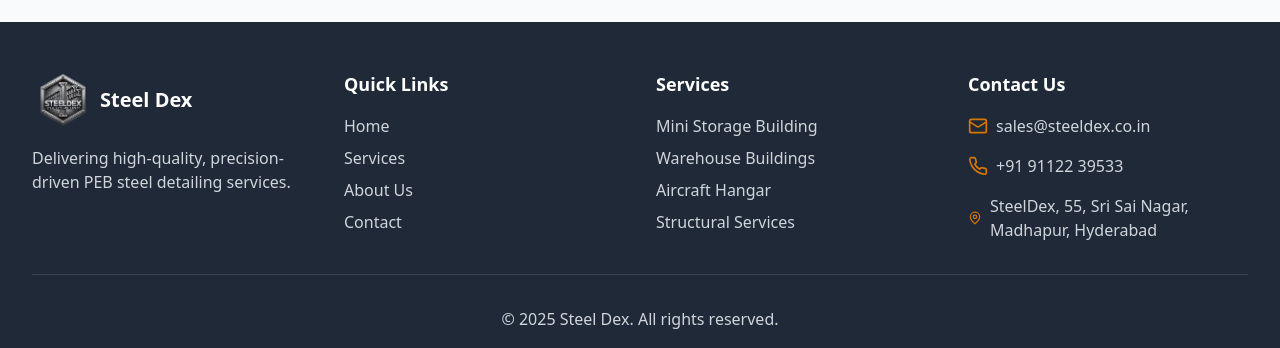
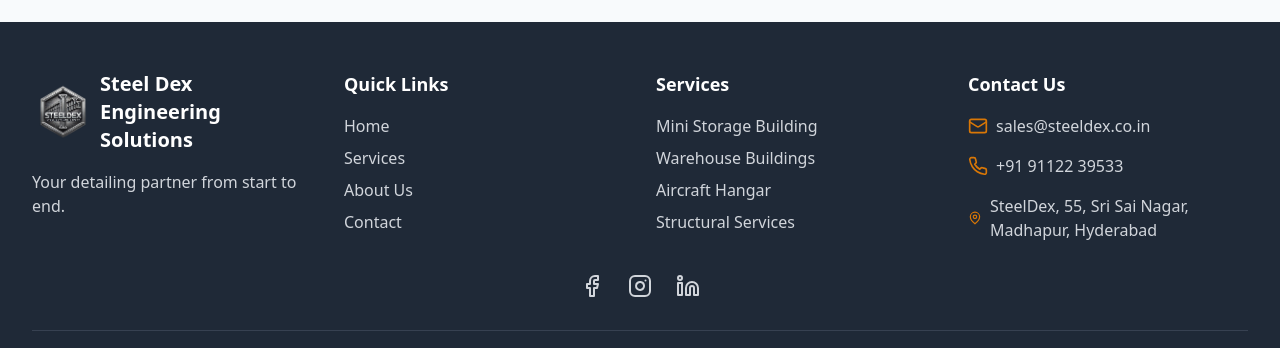
Before and after one commit to ADARSHKOTAWAR/Steel_Dex, a React (Vite) app: page /gallery in a window 1280 px wide. Shown: the part 2082-2430 px from the top of the page. Built offline with nearby package versions, Linux system fonts and the light colour scheme.

Commit message:
Social media links

```diff
--- a/src/components/Footer.tsx
+++ b/src/components/Footer.tsx
@@ -1,5 +1,5 @@
 import React from 'react';
-import { Building2, Mail, Phone, MapPin } from 'lucide-react';
+import { Building2, Mail, Phone, MapPin, Facebook, Instagram, Linkedin } from 'lucide-react';
 import { Link } from 'react-router-dom';
 
 const Footer = () => {
@@ -11,13 +11,17 @@ const Footer = () => {
           <div className="space-y-4">
             <div className="flex items-center">
               <Link to="/" className="flex items-center">
-                <img src="assets/logo.jpg" width={60} height={60} alt="logo" className='transition-transform duration-200 hover:scale-125'/>
-                <span className="ml-2 font-bold text-xl">Steel Dex</span>
+                <img
+                  src="assets/logo.jpg"
+                  width={60}
+                  height={60}
+                  alt="logo"
+                  className="transition-transform duration-200 hover:scale-125"
+                />
+                <span className="ml-2 font-bold text-xl">Steel Dex Engineering Solutions</span>
               </Link>
             </div>
-            <p className="text-gray-300">
-              Delivering high-quality, precision-driven PEB steel detailing services.
-            </p>
+            <p className="text-gray-300">Your detailing partner from start to end.</p>
           </div>
 
           {/* Quick Links */}
@@ -62,10 +66,6 @@ const Footer = () => {
           <div>
             <h3 className="text-lg font-semibold mb-4">Contact Us</h3>
             <div className="space-y-4">
-              {/* <div className="flex items-center">
-                <Mail className="h-5 w-5 text-secondary mr-2" />
-                <span className="text-gray-300">info@steeldex.co.in</span>
-              </div> */}
               <div className="flex items-center">
                 <Mail className="h-5 w-5 text-secondary mr-2" />
                 <span className="text-gray-300">sales@steeldex.co.in</span>
@@ -77,13 +77,45 @@ const Footer = () => {
               <div className="flex items-center">
                 <MapPin className="h-5 w-5 text-secondary mr-2" />
                 <span className="text-gray-300">
-                SteelDex, 55, Sri Sai Nagar, Madhapur, Hyderabad
+                  SteelDex, 55, Sri Sai Nagar, Madhapur, Hyderabad
                 </span>
               </div>
             </div>
           </div>
         </div>
 
+        {/* Social Media Links */}
+        <div className="mt-8 flex justify-center space-x-6">
+          <a
+            href="https://www.facebook.com/share/16Tm23evkR/"
+            target="_blank"
+            rel="noopener noreferrer"
+            aria-label="Facebook"
+            className="text-gray-300 hover:text-blue-500 transition-transform transform hover:scale-110"
+          >
+            <Facebook className="h-6 w-6" />
+          </a>
+          <a
+            href="https://www.instagram.com/steeldexengineering?igsh=ZDA0cnJta3B1djFw"
+            target="_blank"
+            rel="noopener noreferrer"
+            aria-label="Instagram"
+            className="text-gray-300 hover:text-pink-500 transition-transform transform hover:scale-110"
+          >
+            <Instagram className="h-6 w-6" />
+          </a>
+          <a
+            href="http://www.linkedin.com/in/steel-dex-engineering"
+            target="_blank"
+            rel="noopener noreferrer"
+            aria-label="LinkedIn"
+            className="text-gray-300 hover:text-blue-300 transition-transform transform hover:scale-110"
+          >
+            <Linkedin className="h-6 w-6" />
+          </a>
+        </div>
+
+        {/* Footer Bottom */}
         <div className="mt-8 pt-8 border-t border-gray-700">
           <p className="text-center text-gray-300">
             © {new Date().getFullYear()} Steel Dex. All rights reserved.
```
Also changed, not shown: 1 other file (tests, documents, lock files or other folders).
